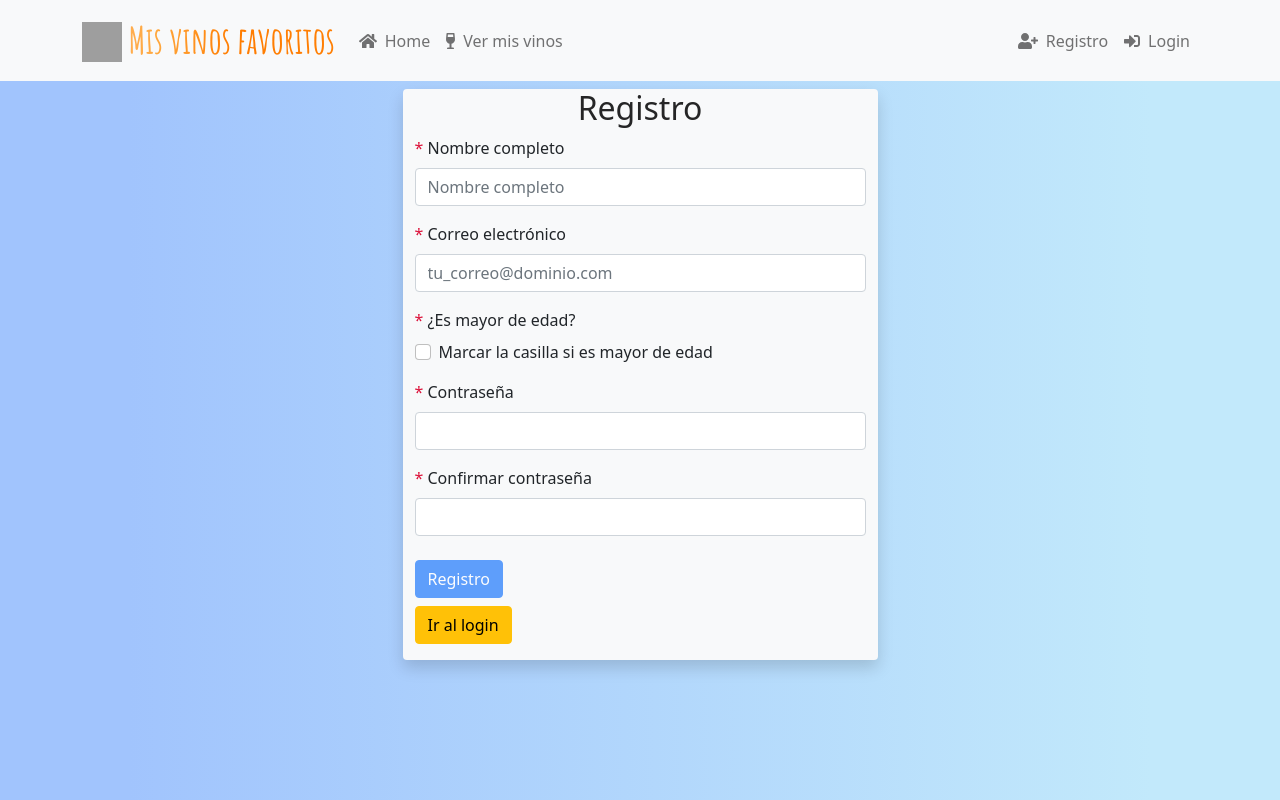
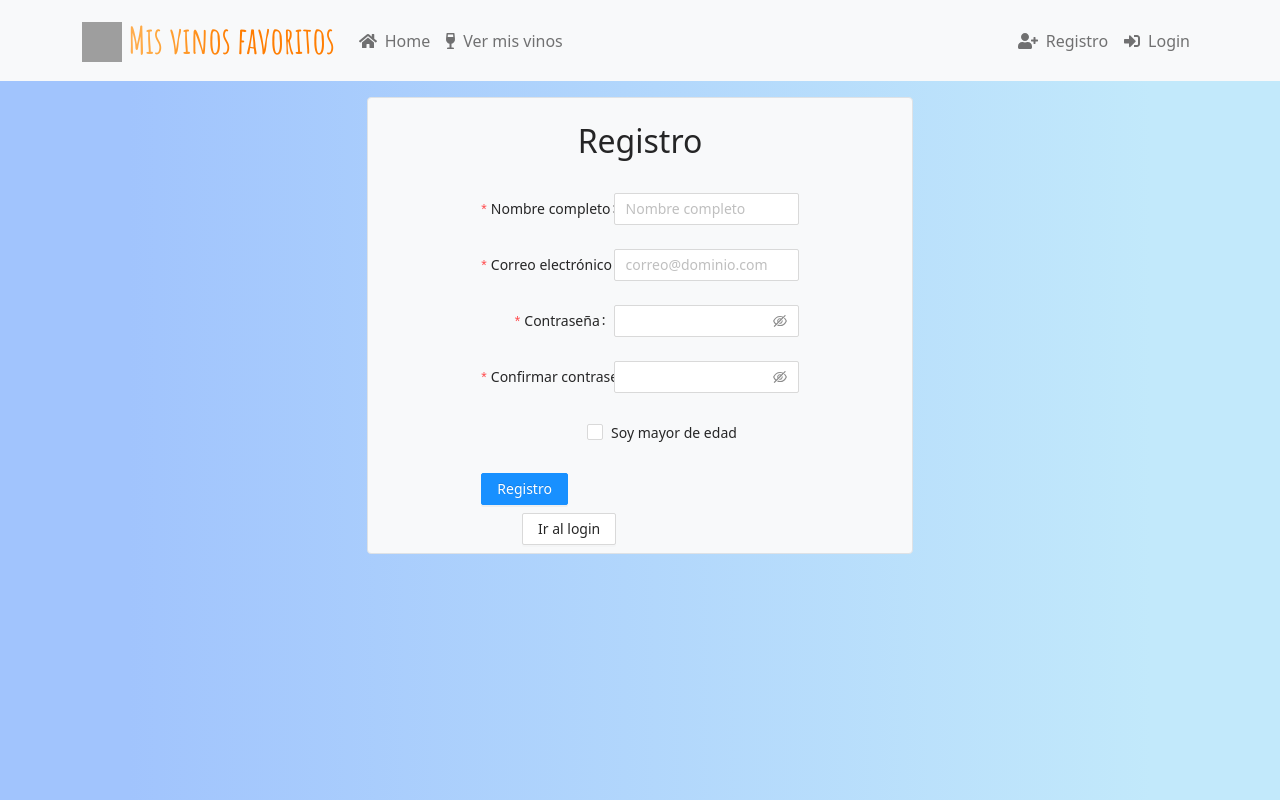
Before and after one commit to juancgalueweb/wines-blog, a React (Create React App) app in the folder client/: page /register in a window 1280 px wide. Built offline with nearby package versions, Linux system fonts and the light colour scheme; no server answers; grey boxes are pictures that could not be loaded.

Commit message:
feat: :recycle: Changing register and login forms from Bootstrap, Yup and Formik to AntDesign

```diff
--- a/client/src/components/UserFormAntd.jsx
+++ b/client/src/components/UserFormAntd.jsx
@@ -1,5 +1,6 @@
 import React from "react";
-import { Form, Row, Col, Input, Button } from "antd";
+import { Form, Row, Col, Input, Button, Checkbox } from "antd";
+import { UserOutlined, LockOutlined } from "@ant-design/icons";
 
 export const UserFormAntd = (props) => {
   const { isLogin, handleUserSubmit, titleSubmitButton } = props;
@@ -8,17 +9,43 @@ export const UserFormAntd = (props) => {
     console.log("Failed:", errorInfo);
   };
 
+  const formItemLayout = {
+    labelCol: {
+      span: 10,
+    },
+    wrapperCol: {
+      span: 16,
+    },
+  };
+
+  const [form] = Form.useForm();
+
+  const tailFormItemLayout = {
+    wrapperCol: {
+      xs: {
+        span: 24,
+        offset: 0,
+      },
+      sm: {
+        span: 16,
+        offset: 8,
+      },
+    },
+  };
+
   return (
     <Row>
-      <Col span={10} className="border rounded bg-light mx-auto pb-2 pt-4">
+      <Col span={14} className="mx-auto pb-2 pt-4">
         <Form
+          form={form}
+          {...formItemLayout}
           onFinish={handleUserSubmit}
           initialValues={{
             fullName: "",
             email: "",
-            isAdult: false,
             password: "",
             passwordConfirmation: "",
+            isAdult: false,
           }}
           onFinishFailed={onFinishFailed}
         >
@@ -32,10 +59,103 @@ export const UserFormAntd = (props) => {
                   required: true,
                   message: "Por favor, ingrese su nombre y apellido",
                 },
+                { min: 5, message: "Mínimo 5 caracteres" },
               ]}
             >
-              <Input />
+              <Input placeholder="Nombre completo" />
             </Form.Item>
+          ) : null}
+
+          <Form.Item
+            label="Correo electrónico"
+            name="email"
+            rules={[
+              {
+                type: "email",
+                required: true,
+                message: "Por favor, ingrese un email válido",
+              },
+            ]}
+          >
+            {isLogin ? (
+              <Input
+                prefix={<UserOutlined className="site-form-item-icon" />}
+                placeholder="correo@dominio.com"
+              />
+            ) : (
+              <Input placeholder="correo@dominio.com" />
+            )}
+          </Form.Item>
+
+          <Form.Item
+            label="Contraseña"
+            name="password"
+            rules={[
+              {
+                required: true,
+                message: "Por favor, ingrese su contraseña",
+              },
+              { min: 5, message: "Mínimo 6 caracteres" },
+            ]}
+            hasFeedback
+          >
+            {isLogin ? (
+              <Input.Password
+                prefix={<LockOutlined className="site-form-item-icon" />}
+              />
+            ) : (
+              <Input.Password />
+            )}
+          </Form.Item>
+
+          {!isLogin ? (
+            <Form.Item
+              name="passwordConfirmation"
+              label="Confirmar contraseña"
+              dependencies={["password"]}
+              hasFeedback
+              rules={[
+                {
+                  required: true,
+                  message: "Por favor, confirme su contraseña",
+                },
+                ({ getFieldValue }) => ({
+                  validator(_, value) {
+                    if (!value || getFieldValue("password") === value) {
+                      return Promise.resolve();
+                    }
+
+                    return Promise.reject(
+                      new Error("Las contraseñas ingresadas no coinciden")
+                    );
+                  },
+                }),
+              ]}
+            >
+              <Input.Password />
+            </Form.Item>
+          ) : null}
+
+          {!isLogin ? (
+            <>
+              <Form.Item
+                name="isAdult"
+                valuePropName="checked"
+                rules={[
+                  {
+                    validator: (_, value) =>
+                      value
+                        ? Promise.resolve()
+                        : Promise.reject(
+                            new Error("Debe ser mayor de edad para registrarse")
+                          ),
+                  },
+                ]}
+                {...tailFormItemLayout}
+              >
+                <Checkbox>Soy mayor de edad</Checkbox>
+              </Form.Item>
+            </>
           ) : null}
 
           <Button type="primary" htmlType="submit">
--- a/client/src/helpers/axios.js
+++ b/client/src/helpers/axios.js
@@ -11,7 +11,6 @@ export const axiosWithoutToken = (endpoint, data, method = "GET") => {
 };
 
 export const axiosWithToken = (endpoint, data, method = "GET") => {
-  try {
   const url = `${baseUrl}/${endpoint}`;
   // console.log("URL env", url);
   const token = JSON.parse(localStorage.getItem(KEY)).token || "";
@@ -24,7 +23,4 @@ export const axiosWithToken = (endpoint, data, method = "GET") => {
       "x-token": token,
     },
   });
-  } catch (err) {
-    console.log("Gotcha", err);
-  }
 };
--- a/client/src/sass/_loginregisterscreen.scss
+++ b/client/src/sass/_loginregisterscreen.scss
@@ -1,3 +1,7 @@
 .swal-list {
   list-style: none;
 }
+
+.styled-button {
+  margin-left: 154px;
+}
--- a/client/src/views/LoginRegisterScreen.jsx
+++ b/client/src/views/LoginRegisterScreen.jsx
@@ -1,14 +1,16 @@
 import React, { useEffect, useContext } from "react";
 import { useLocation, useHistory } from "react-router-dom";
 import Container from "react-bootstrap/Container";
-import Row from "react-bootstrap/Row";
-import Col from "react-bootstrap/Col";
-import Button from "react-bootstrap/Button";
-import { UserForm } from "../components/UserForm";
+// import Row from "react-bootstrap/Row";
+// import Col from "react-bootstrap/Col";
+// import Button from "react-bootstrap/Button";
+// import { UserForm } from "../components/UserForm";
 import { UserContext } from "../contexts/UserContext";
 import { LoginContext } from "../contexts/LoginContext";
 import Swal from "sweetalert2";
 import { axiosWithoutToken } from "../helpers/axios";
+import { UserFormAntd } from "../components/UserFormAntd";
+import { Row, Col, Button } from "antd";
 
 const KEY = "wines-app";
 
@@ -29,10 +31,9 @@ export const LoginRegisterScreen = () => {
   };
 
   //Registro de usuario
-  const registerUser = async (values, { resetForm }) => {
+  const registerUser = async (values) => {
     try {
       const response = await axiosWithoutToken("auth/register", values, "POST");
-      // const response = await axios.post(`${baseUrl}/auth/register`, values);
       console.log("Respuesta al registrar usuario", response);
       Swal.fire({
         icon: "success",
@@ -45,7 +46,6 @@ export const LoginRegisterScreen = () => {
           history.push("/login");
         }
       });
-      resetForm();
     } catch (err) {
       Swal.fire({
         icon: "error",
@@ -62,7 +62,6 @@ export const LoginRegisterScreen = () => {
   const loginUser = async (values) => {
     try {
       const userData = await axiosWithoutToken("auth/login", values, "POST");
-      // const userData = await axios.post(`${baseUrl}/auth/login`, values);
       console.log("User from axios", userData.data);
       setUser(userData.data);
       localStorage.setItem(KEY, JSON.stringify(userData.data));
@@ -93,26 +92,24 @@ export const LoginRegisterScreen = () => {
   }, []); // eslint-disable-line react-hooks/exhaustive-deps
 
   return (
-    <div>
-      <Container className="mx-auto my-2">
-        <Row className="d-flex justify-content-center align-items-center">
-          <Col className="col-5 bg-light shadow rounded">
+    <Container className="m-3 w-75 mx-auto">
+      <Row>
+        <Col span={14} className="border rounded bg-light mx-auto pb-2 pt-4">
           {isLogin ? (
             <h2 className="text-center">Login</h2>
           ) : (
             <h2 className="text-center">Registro</h2>
           )}
-            <UserForm
+          <UserFormAntd
             isLogin={isLogin}
             handleUserSubmit={isLogin ? loginUser : registerUser}
             titleSubmitButton={isLogin ? "Login" : "Registro"}
           />
-            <Button variant="warning" onClick={handleOnClick} className="mb-3">
+          <Button onClick={handleOnClick} className="styled-button">
             Ir al {isLogin ? "registro" : "login"}
           </Button>
         </Col>
       </Row>
     </Container>
-    </div>
   );
 };
```
Lines whose indentation alone changed are shown as unchanged.
